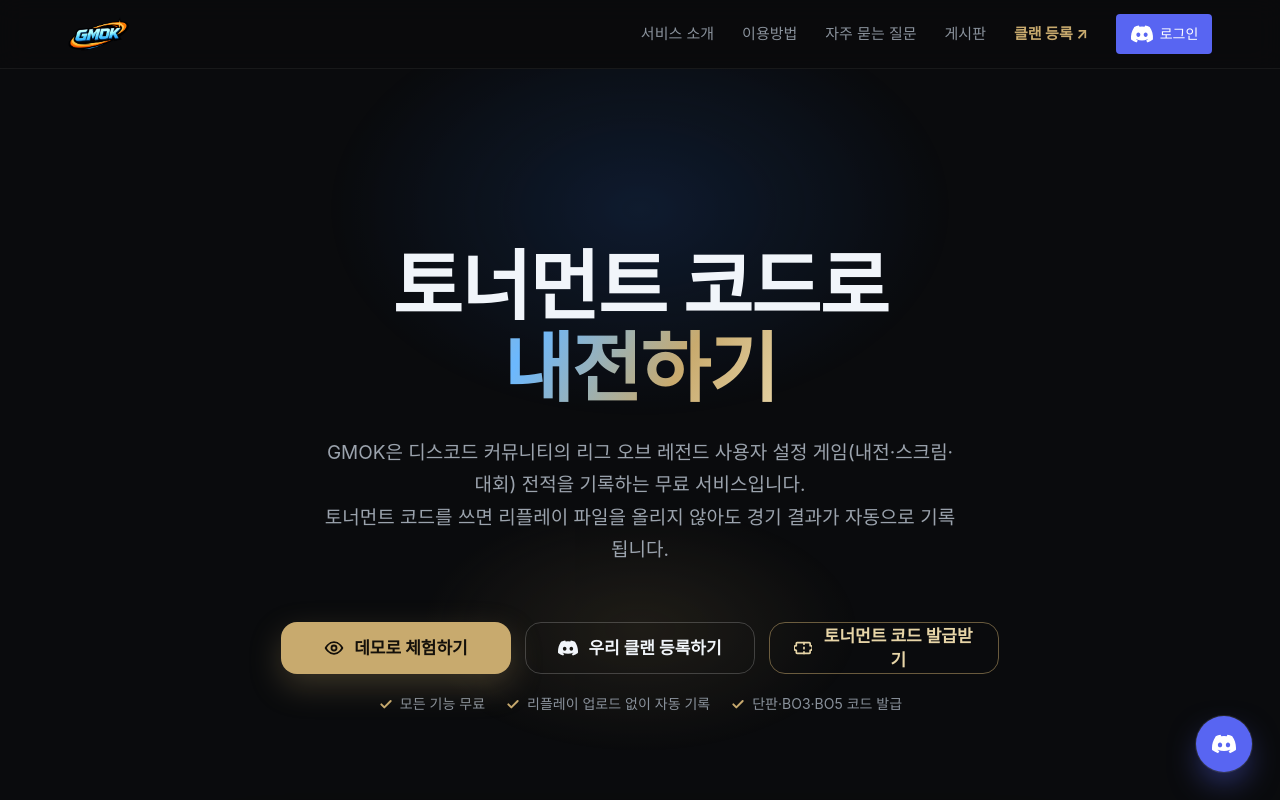
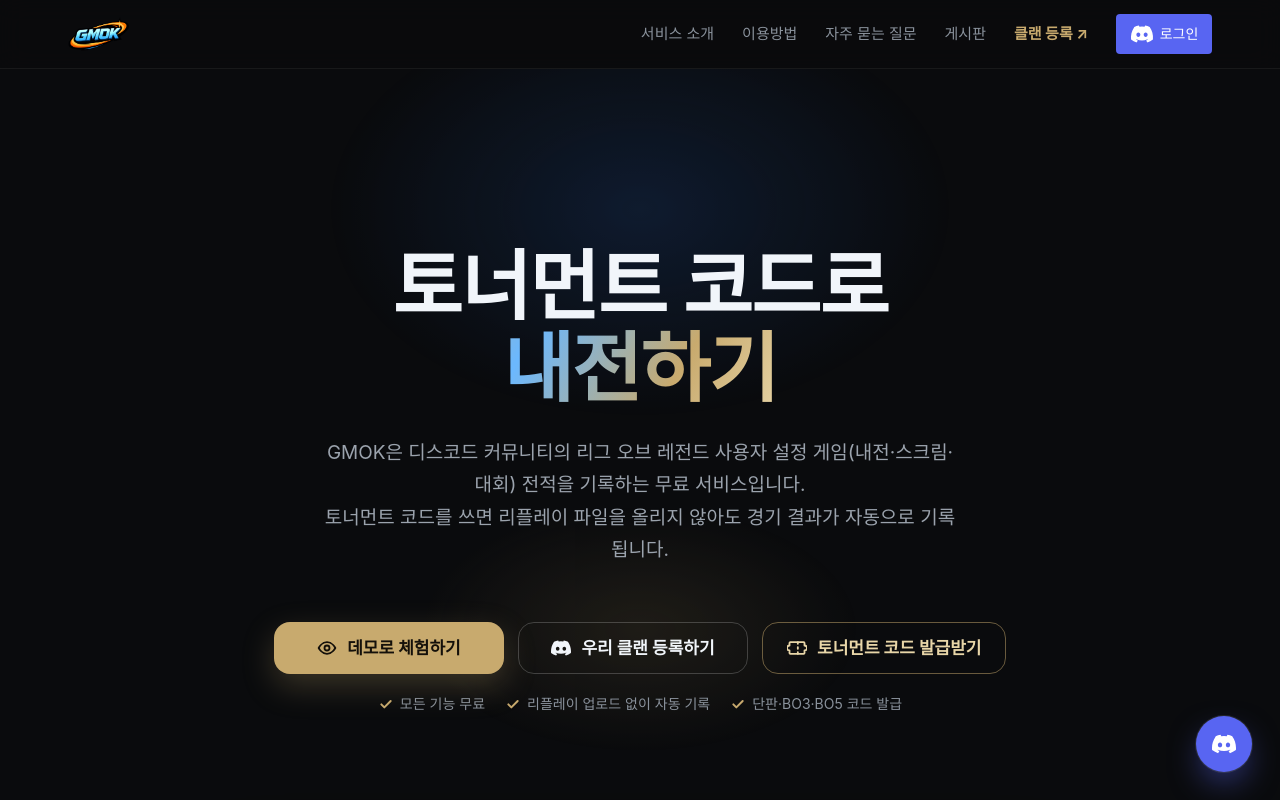
Before and after one commit to TRCGG/trcgg_front, a Next.js app: page /tournament in a window 1280 px wide. Shown: the top 800 px of the page. Built offline with nearby package versions, Linux system fonts and the light colour scheme; no server answers; a web font is replaced by a local one.

Commit message:
TRC-338 토너먼트 코드 발급 버튼 문구가 두 줄로 꺾이지 않게 수정

```diff
--- a/src/features/landing/LandingPage.tsx
+++ b/src/features/landing/LandingPage.tsx
@@ -314,7 +314,7 @@ const LandingPage = ({ content = REPLAY_LANDING }: LandingPageProps) => {
               </a>
               {hero.issueCodeHref && (
                 <Link href={hero.issueCodeHref}>
-                  <a className="inline-flex h-[52px] w-full max-w-[340px] items-center justify-center gap-2.5 rounded-2xl px-6 text-[17px] font-bold transition duration-300 ease-out will-change-transform hover:-translate-y-1 focus-visible:outline-none focus-visible:ring-2 focus-visible:ring-landing-gold focus-visible:ring-offset-2 focus-visible:ring-offset-landing-bg sm:w-[230px] border border-landing-gold/50 text-landing-goldLight hover:border-landing-gold hover:bg-landing-gold/10">
+                  <a className="inline-flex h-[52px] w-full max-w-[340px] items-center justify-center gap-2.5 rounded-2xl px-6 text-[17px] font-bold transition duration-300 ease-out will-change-transform hover:-translate-y-1 focus-visible:outline-none focus-visible:ring-2 focus-visible:ring-landing-gold focus-visible:ring-offset-2 focus-visible:ring-offset-landing-bg whitespace-nowrap sm:w-auto border border-landing-gold/50 text-landing-goldLight hover:border-landing-gold hover:bg-landing-gold/10">
                     <svg
                       width="20"
                       height="20"
```
Also changed, not shown: src/features/tournament/TournamentCodeIssuePanel.tsx (renamed from src/features/tournament/TournamentIssuePanel.tsx).
